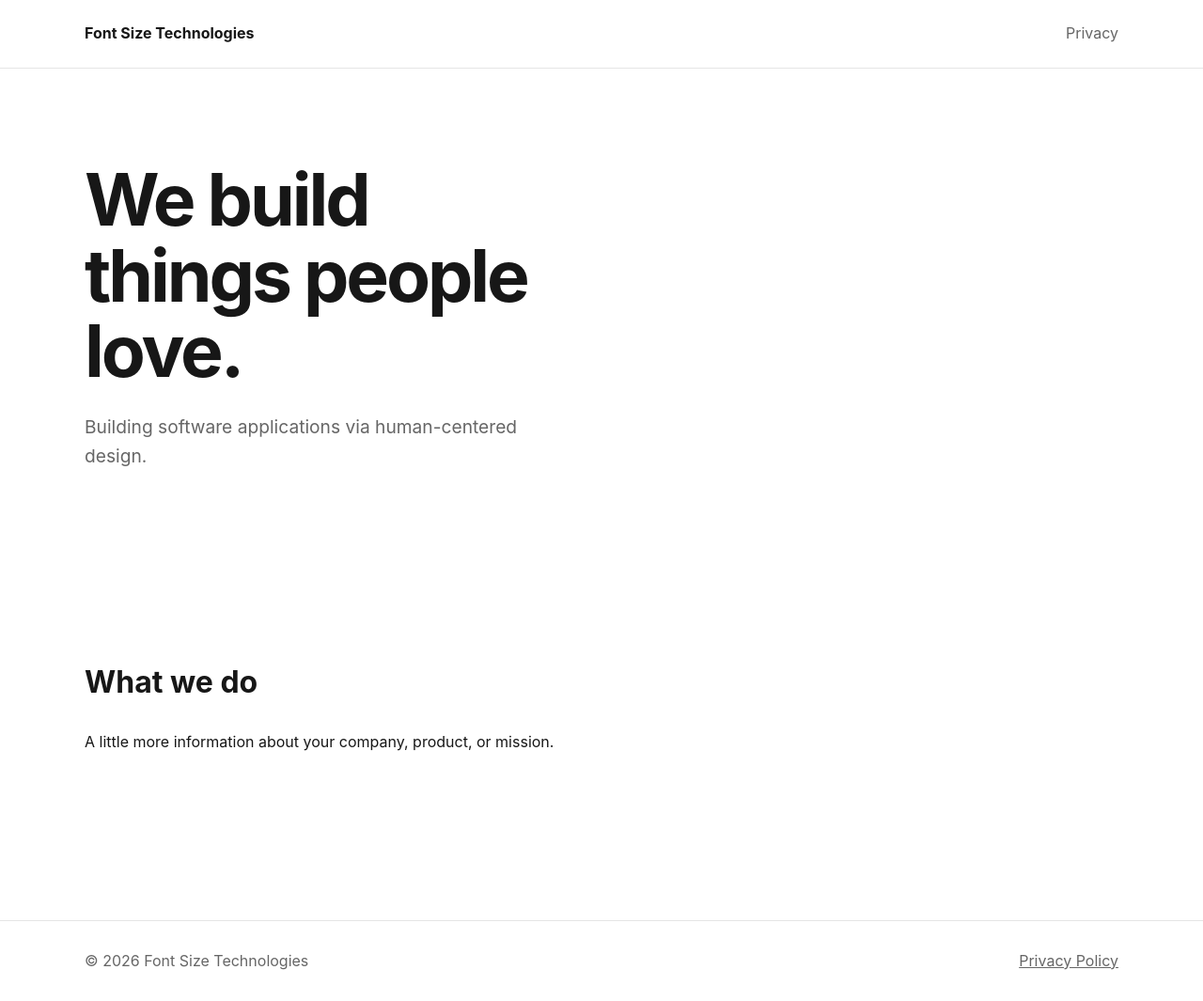
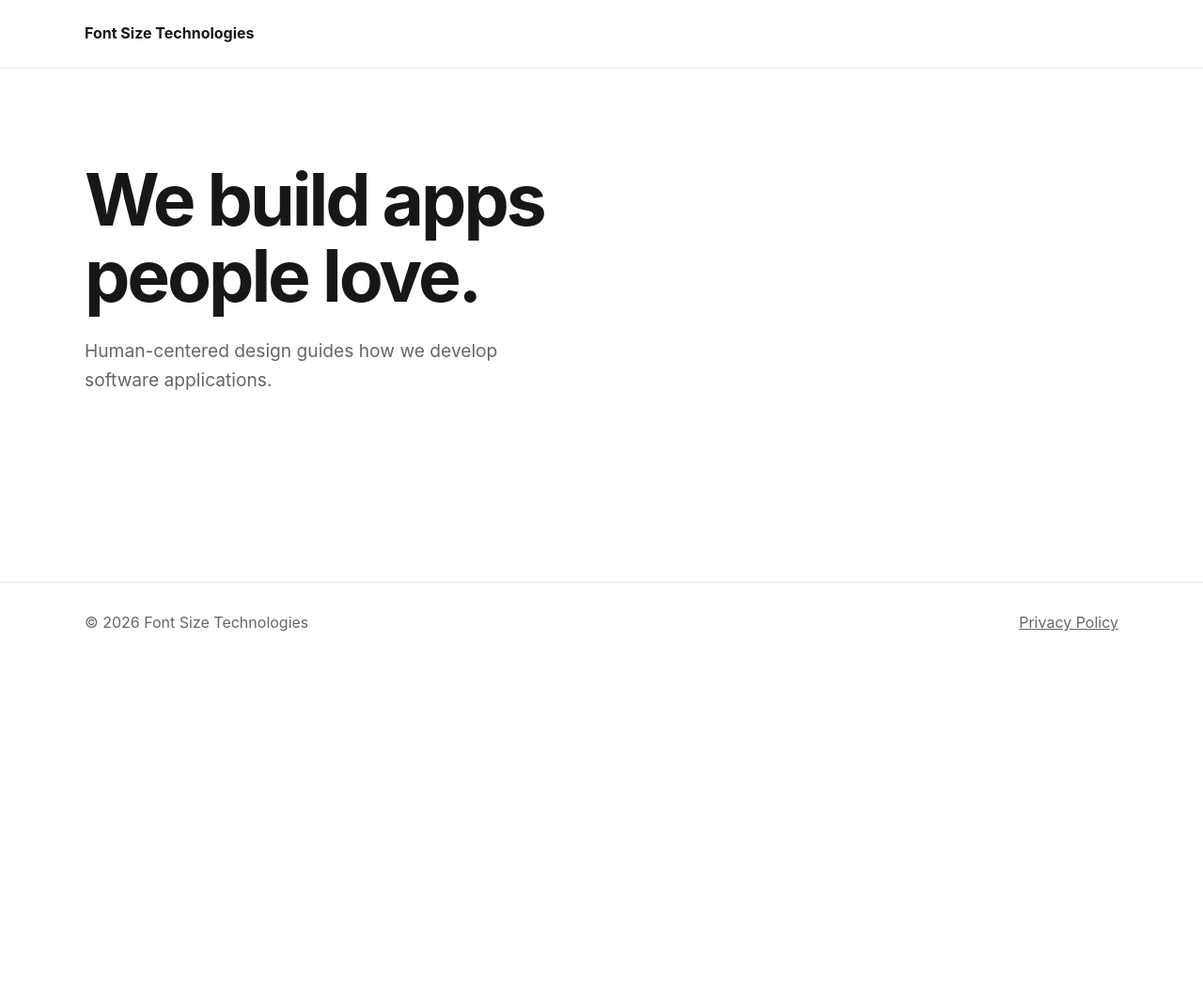
Before and after one commit to Font-Size-Technologies/font-size-technologies.github.io, a Jekyll site: the page built from index.md, in a window 1280 px wide. Shown: the whole page at 94% size. Built offline with Jekyll 4.4.1, drawn with Linux system fonts in a browser that asks for light colours; after the commit the page ends 900 px from its top, so only the background shows below that.

Commit message:
Privacy nav remove and landing cleanup

```diff
--- a/_layouts/default.html
+++ b/_layouts/default.html
@@ -22,10 +22,6 @@
       <a class="logo" href="{{ '/' | relative_url }}">
         {{ site.title }}
       </a>
-
-      <div class="nav-links">
-        <a href="{{ '/privacy' | relative_url }}">Privacy</a>
-      </div>
     </nav>
   </header>
 
--- a/index.md
+++ b/index.md
@@ -8,10 +8,10 @@ title: Home
     <div class="hero-content">
       <!-- <p class="eyebrow">Your Company</p> -->
 
-      <h1>We build things people love.</h1>
+      <h1>We build apps people love.</h1>
 
       <p class="hero-text">
-         Building software applications via human-centered design.
+         Human-centered design guides how we develop software applications.
       </p>
 
       <!-- <a class="button" href="#about">Learn more</a> -->
@@ -21,6 +21,7 @@ title: Home
   </div>
 </section>
 
+<!--
 <section id="about" class="section">
   <div class="container">
     <h2>What we do</h2>
@@ -31,3 +32,4 @@ title: Home
     </p>
   </div>
 </section>
+-->
```
